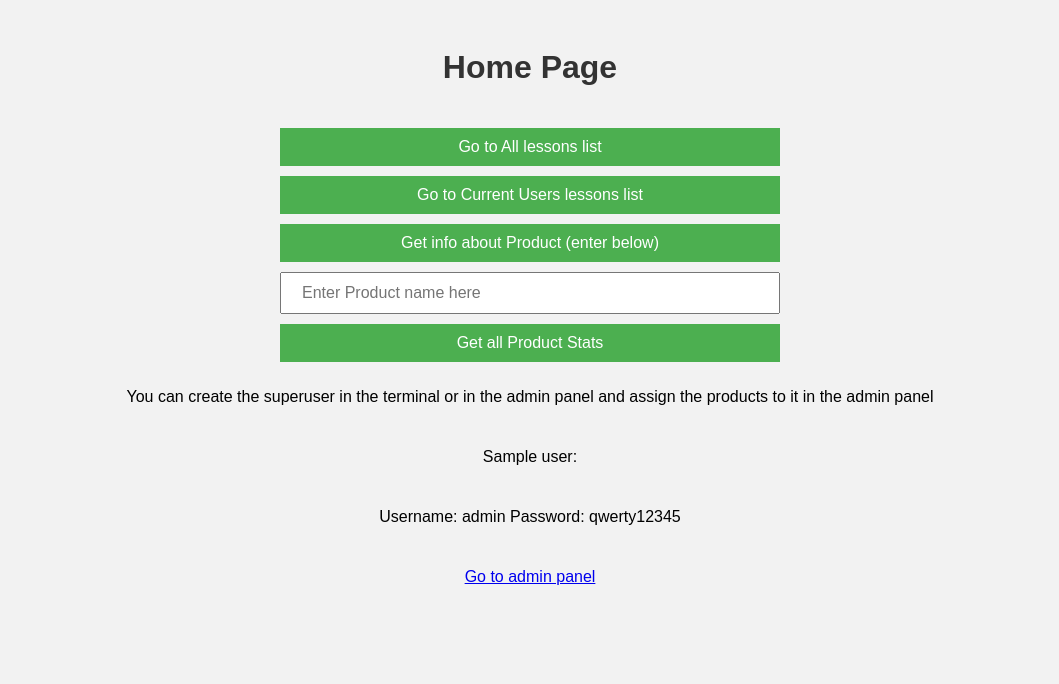
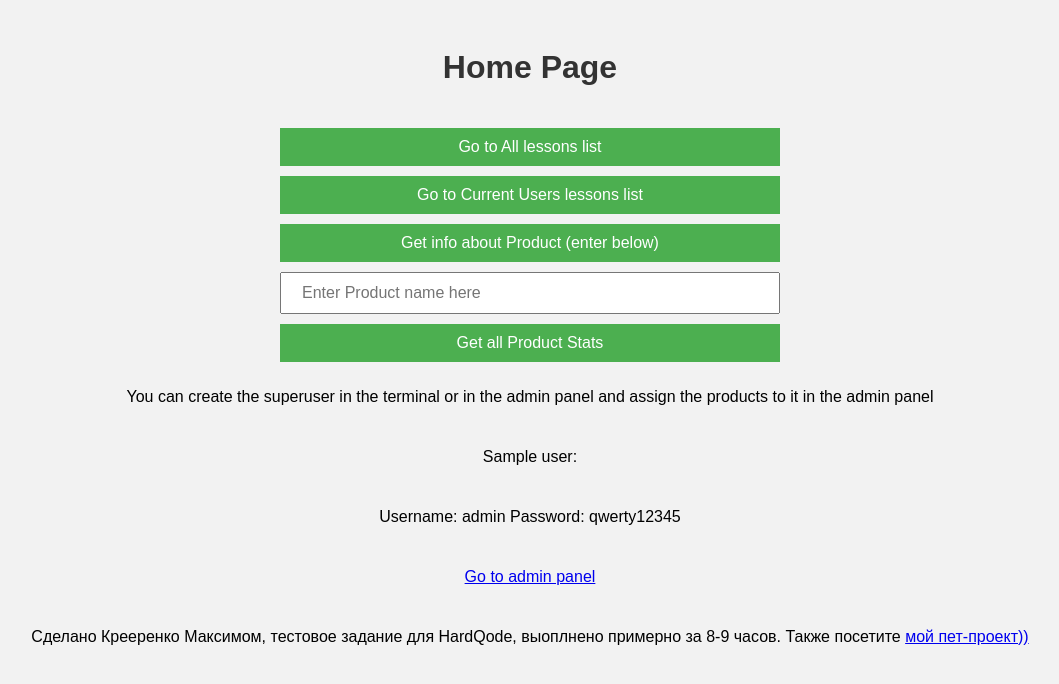
Before and after one commit to NikoNikoIn/tzdjango, a Django app: page /api/ in a window 1280 px wide. Shown: the top 684 px of the page, without its empty margins (110-1169 px from the left). Run offline with Django 4.2, Linux system fonts and the light colour scheme.

Commit message:
Modified home.html

```diff
--- a/tzdjango/tzmodels/templates/home.html
+++ b/tzdjango/tzmodels/templates/home.html
@@ -93,6 +93,9 @@
         <li>
             <p><a href="http://127.0.0.1:8000/admin/login/?next=/admin/" target="_blank">Go to admin panel</a></p>
         </li>
+        <li>
+            <p>Сделано Крееренко Максимом, тестовое задание для HardQode, выоплнено примерно за 8-9 часов. Также посетите <a href="https://nutrination-ecomm.vercel.app/#/" target="_blank">мой пет-проект))</a></p>
+        </li>
     </ul>
 
 
```
